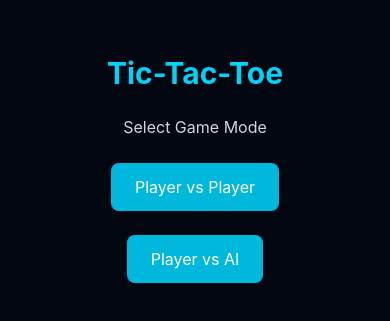
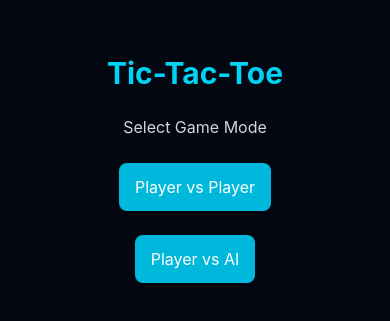
Before and after one commit to LidonJacob/Tic-Tac-Toe, a React (Vite) app in the folder frontend/: page / in a window 390 px wide. Shown: the part 253-574 px from the top of the page. Built offline with nearby package versions, Linux system fonts and the light colour scheme.

Commit message:
futher improved responsiveness

```diff
--- a/frontend/src/components/GameControls.jsx
+++ b/frontend/src/components/GameControls.jsx
@@ -1,6 +1,6 @@
 const GameControls = ({ onRestart, onChangeMode }) => {
   return (
-    <div className="flex flex-wrap justify-centergap-3 sm:gap-5">
+    <div className="flex flex-wrap justify-center gap-3 sm:gap-5">
       <button
         onClick={onRestart}
         className="mt-6 px-4 py-3 sm:px-6 bg-cyan-500 hover:bg-cyan-600 text-white font-bold rounded-lg"
--- a/frontend/src/components/GameModeSelector.jsx
+++ b/frontend/src/components/GameModeSelector.jsx
@@ -7,14 +7,14 @@ const GameModeSelector = ({ onSelectMode }) => {
 
       <button
         onClick={() => onSelectMode("player")}
-        className="px-6 py-3 bg-cyan-500 text-white rounded-lg "
+        className="px-4 py-3 sm:px-6 bg-cyan-500 text-white rounded-lg "
       >
         {" "}
         Player vs Player{" "}
       </button>
       <button
         onClick={() => onSelectMode("ai")}
-        className="px-6 py-3 bg-cyan-500 text-white rounded-lg"
+        className="px-4 py-3 sm:px-6 bg-cyan-500 text-white rounded-lg"
       >
         Player vs AI
       </button>
--- a/frontend/src/components/Square.jsx
+++ b/frontend/src/components/Square.jsx
@@ -1,7 +1,7 @@
 
 const Square = ({value, onClick}) => {
   return (
-    <button onClick = {onClick} className="w-20 h-20 sm:w-23 sm:h-23 bg-gray-800 border-2 border-gray-600 rounded-lg flex items-center justify-center text-5xl font-bold text-white hover:bg-gray-700 transition-colors">
+    <button onClick = {onClick} className="w-20 h-20 sm:w-24 sm:h-24 bg-gray-800 border-2 border-gray-600 rounded-lg flex items-center justify-center text-5xl font-bold text-white hover:bg-gray-700 transition-colors">
         {value}
     </button>
   )
```
